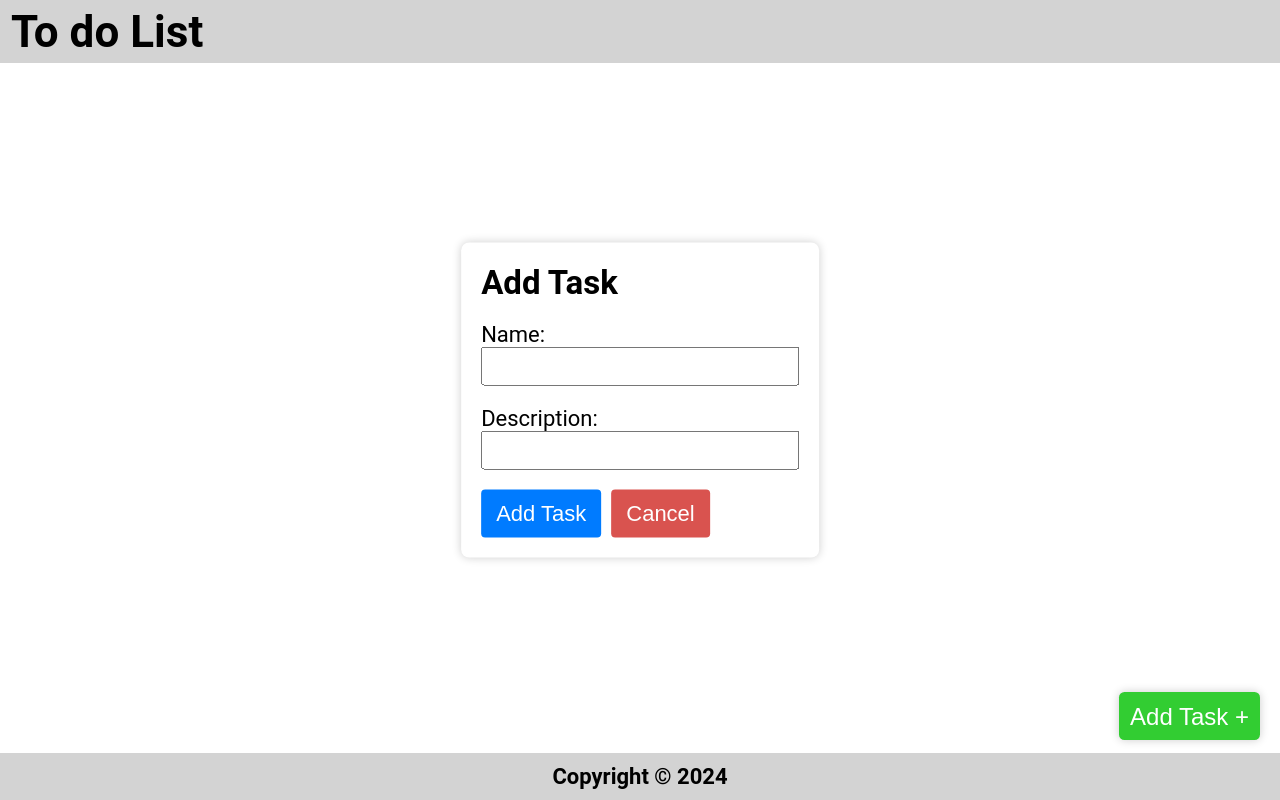
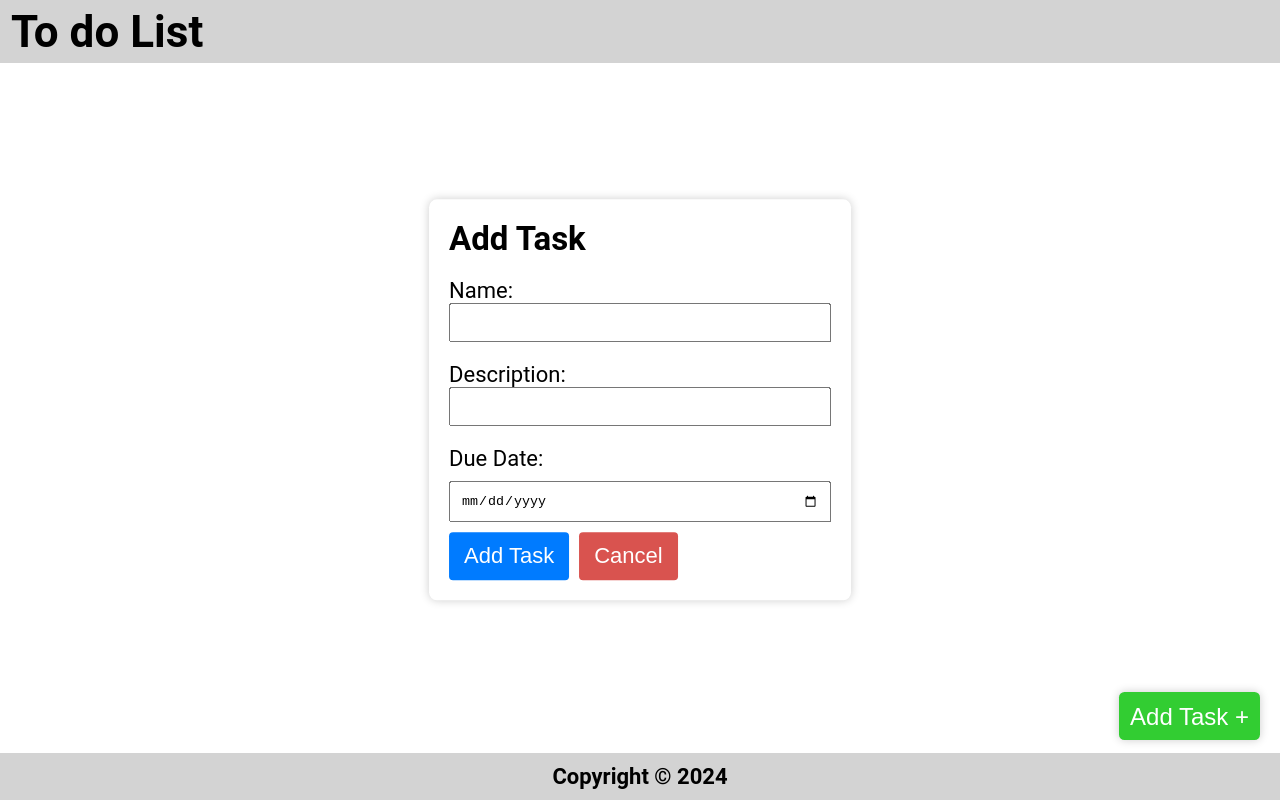
Before and after one commit to Abijeethvasra890/todo_zustand, a React (Vite) app: page / in a window 1280 px wide. Both pictures are taken after a click on the button "Add Task +". Built offline with nearby package versions, Linux system fonts and the light colour scheme.

Commit message:
added dates

```diff
--- a/src/Components/AddItem.jsx
+++ b/src/Components/AddItem.jsx
@@ -8,6 +8,9 @@ const AddItem = () => {
     const { items, setItems } = useStore();
     const { itemName, setItemName } = useStore();
     const { itemDesc, setItemDesc } = useStore();
+    const {dueDate, setDueDate} = useStore();
+    const {createdDate, setCreatedDate} = useStore();
+
 
    const [addModal, setAddModal] = useState(false)
 
@@ -16,15 +19,16 @@ const AddItem = () => {
    }
 
    const handleAddTask = () => {
-        console.log('Adding task:', { itemName, itemDesc });
+        //console.log('Adding task:', { itemName, itemDesc });
+        const currentDate = new Date().toLocaleDateString('en-US');
         const id = items.length ? items[items.length -1].id+1 : 1
-        const newItem = {id, checked: false, item: itemName, desc: itemDesc}
+        const newItem = {id, checked: false, item: itemName, desc: itemDesc, createdDate: currentDate, dueDate: dueDate}
         const listItems = [...items, newItem];
         setItems(listItems);
         setItemName("");
         setItemDesc("");
         setAddModal(false);
-
+        localStorage.setItem('todo_list', JSON.stringify(listItems));
    }
   // console.log(items);
   return (
@@ -49,6 +53,14 @@ const AddItem = () => {
             onChange={(e)=>setItemDesc(e.target.value)}
           />
         </label>
+        <label>Due Date:</label>
+        <input
+          type="date"
+          id="dueDate"
+          name="dueDate"
+          value={dueDate}
+          onChange={(e)=>setDueDate(e.target.value)}
+        />
         <button onClick={handleAddTask}>Add Task</button>
         <button onClick={()=>setAddModal(false)}>Cancel</button>
       </div>
--- a/src/Components/Content.jsx
+++ b/src/Components/Content.jsx
@@ -9,6 +9,8 @@ import { useStore } from '../store';
 const Content = () => {
 
     const { items, setItems } = useStore();
+    const {dueDate, setDueDate} = useStore();
+    const {createdDate, setCreatedDate} = useStore();
 
     const [viewModal, setViewModal] = useState(false)
     const [selectedItem, setSelectedItem] = useState(null);
@@ -19,6 +21,7 @@ const Content = () => {
         item: '',
         desc: '',
         checked: false,
+        dueDate: '',
       });
 
     const handleEdit = (id) => {
--- a/src/Components/EditItem.jsx
+++ b/src/Components/EditItem.jsx
@@ -36,6 +36,14 @@ const EditItem = ({editModal, editedItem, setEditModal, setEditedItem}) => {
               }
             />
           </label>
+          <label>Due Date:</label>
+          <input
+            type="date"
+            value={editedItem.dueDate}
+            onChange={(e) =>
+              setEditedItem({ ...editedItem, dueDate: e.target.value })
+            }
+          />
           <button onClick={handleSaveEdit}>Save</button>
           <button onClick={() => setEditModal(false)}>Cancel</button>
         </div>
--- a/src/Components/ViewItem.jsx
+++ b/src/Components/ViewItem.jsx
@@ -11,6 +11,8 @@ const ViewItem = ({viewModal, setViewModal, selectedItem}) => {
         <p>Name: {selectedItem.item} </p>
         <p>Description: {selectedItem.desc}</p>
         <p>Checked: {selectedItem.checked ? 'Yes' : 'No'}</p>
+        <p>CreatedDate: {selectedItem.createdDate}</p>
+        <p>DueDate: {selectedItem.dueDate}</p>
         <button onClick={() => setViewModal(false)}>Close</button>
         </div>
     }
--- a/src/store.js
+++ b/src/store.js
@@ -7,6 +7,10 @@ const store = (set) =>({
     setItemName: (newItemName) => set({ itemName: newItemName }),
     itemDesc: '',
     setItemDesc: (newItemDesc) => set({ itemDesc: newItemDesc }),
+    dueDate: '',
+    setDueDate: (newDueDate) => set({ dueDate: newDueDate }),
+    createdDate: '',
+    setCreatedDate: (newCreatedDate) => set({ createdDate: newCreatedDate }),
  })
 
  export const useStore = create(store);
```
